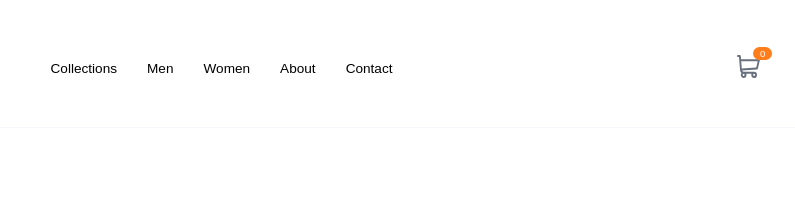
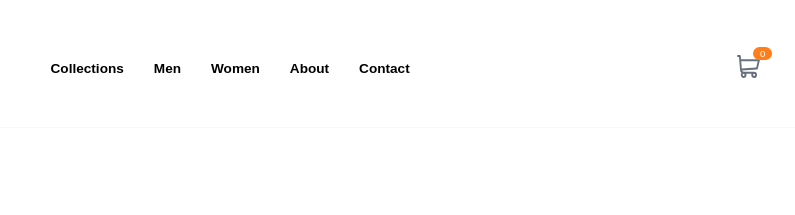
Before and after one commit to matthew-chiong/Ecommerce-Website-Portfolio, a plain HTML site: page index.html in a window 1280 px wide. Shown: the top 215 px of the page, 283-1078 px from the left. Drawn offline with Linux system fonts and the light colour scheme.

Commit message:
font-weight

```diff
--- a/css/style.css
+++ b/css/style.css
@@ -90,7 +90,7 @@ a {
   flex-direction: column;
   position: fixed;
   row-gap: 33px;
-  font-weight: bold;
+  font-weight: 600;
   font-size: 0.9rem;
   top: 0;
   left: 0;
@@ -397,7 +397,7 @@ a {
     flex-direction: row;
     position: initial;
     column-gap: 30px;
-    font-weight: initial;
+    font-weight: 600;
     font-size: 0.85rem;
     padding: 0;
     width: initial;
```
